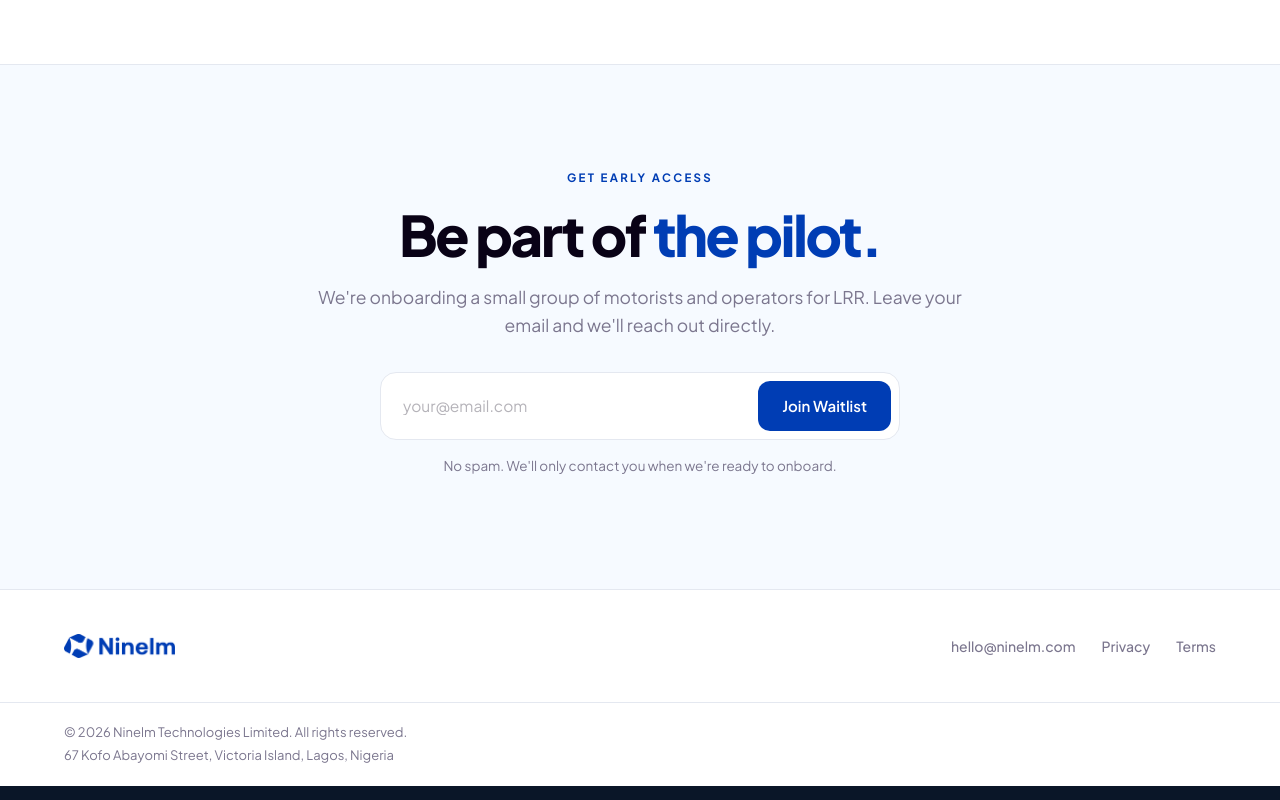
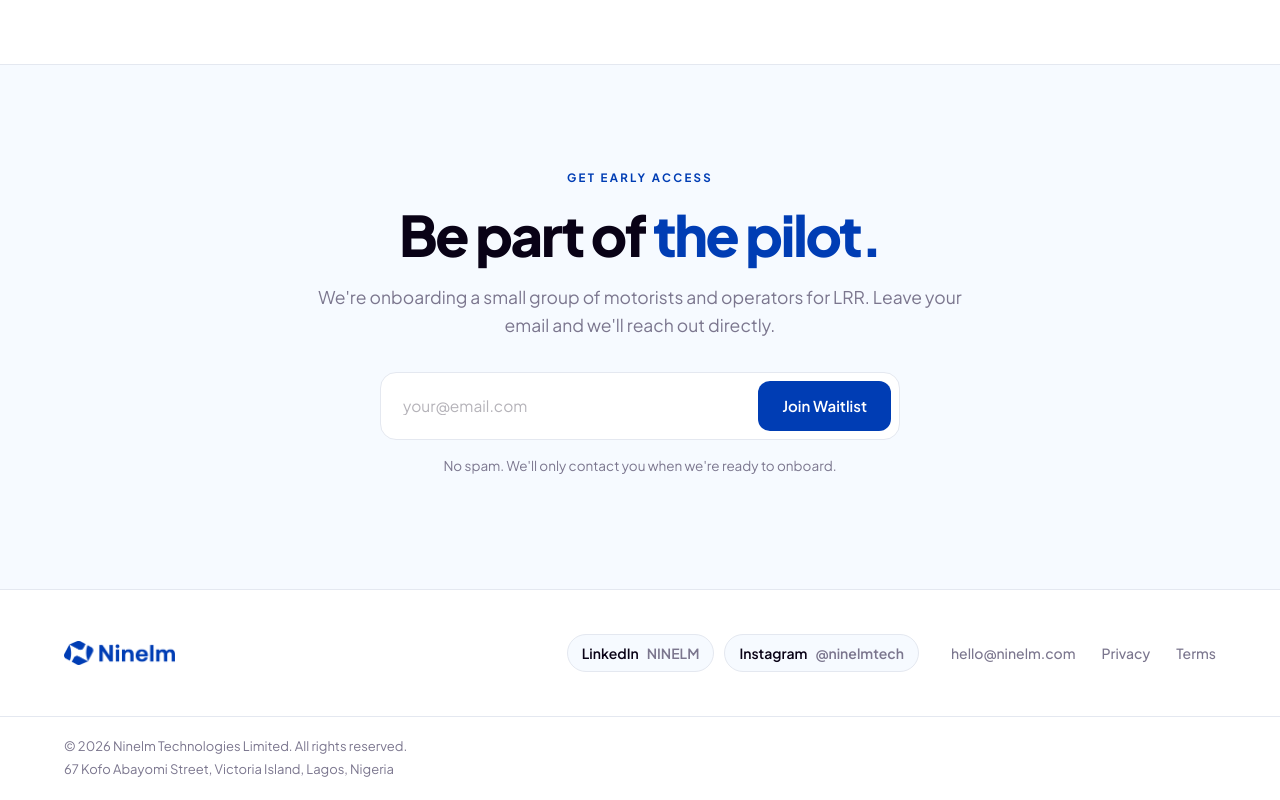
Before and after one commit to ninelm-tech/ninelm-website, a Next.js app: page / in a window 1280 px wide. Shown: the part 3555-4355 px from the top of the page. Built offline with nearby package versions, Linux system fonts and the light colour scheme.

Commit message:
Add social media links to footer

```diff
--- a/components/SiteFooter.tsx
+++ b/components/SiteFooter.tsx
@@ -1,13 +1,42 @@
 import Logo from './Logo';
 import { getLrrUrl } from '@/config/env';
+
+const socialLinks = [
+  {
+    label: 'LinkedIn',
+    handle: 'NINELM',
+    href: 'https://www.linkedin.com/company/ninelm',
+  },
+  {
+    label: 'Instagram',
+    handle: '@ninelmtech',
+    href: 'https://www.instagram.com/ninelmtech/',
+  },
+];
 
 export default function SiteFooter() {
   return (
     <footer className="border-t border-[#E4E8F0] bg-white">
-      <div className="mx-auto flex max-w-[1200px] flex-wrap items-center justify-between gap-6 px-6 py-11">
+      <div className="mx-auto flex max-w-[1200px] flex-wrap items-center justify-between gap-7 px-6 py-11">
         <a href="/" className="flex items-center">
           <Logo height={24} />
         </a>
+        <div className="flex flex-wrap items-center gap-x-8 gap-y-4">
+          <div className="flex flex-wrap items-center gap-2.5">
+            {socialLinks.map((link) => (
+              <a
+                key={link.label}
+                href={link.href}
+                target="_blank"
+                rel="noreferrer"
+                aria-label={`Ninelm on ${link.label}`}
+                className="inline-flex items-center gap-2 rounded-full border border-[#E4E8F0] bg-[#F6FAFF] px-3.5 py-2 text-sm font-semibold text-[#090216] transition-colors hover:border-[#003DB4] hover:text-[#003DB4]"
+              >
+                <span>{link.label}</span>
+                <span className="text-[#7B768E]">{link.handle}</span>
+              </a>
+            ))}
+          </div>
           <div className="flex flex-wrap gap-[26px]">
             {/* Re-enable at launch. The URL follows NEXT_PUBLIC_APP_ENV via getLrrUrl().
             <a href={getLrrUrl()} target="_blank" rel="noreferrer" className="text-sm font-medium text-[#7B768E] transition-colors hover:text-[#003DB4]">LRR</a>
@@ -15,6 +44,7 @@ export default function SiteFooter() {
             <a href="mailto:hello@ninelm.com" className="text-sm font-medium text-[#7B768E] transition-colors hover:text-[#003DB4]">hello@ninelm.com</a>
             <a href="/privacy" className="text-sm font-medium text-[#7B768E] transition-colors hover:text-[#003DB4]">Privacy</a>
             <a href="/terms" className="text-sm font-medium text-[#7B768E] transition-colors hover:text-[#003DB4]">Terms</a>
+          </div>
         </div>
       </div>
       <div className="border-t border-[#E4E8F0]">
```
Lines whose indentation alone changed are shown as unchanged.
